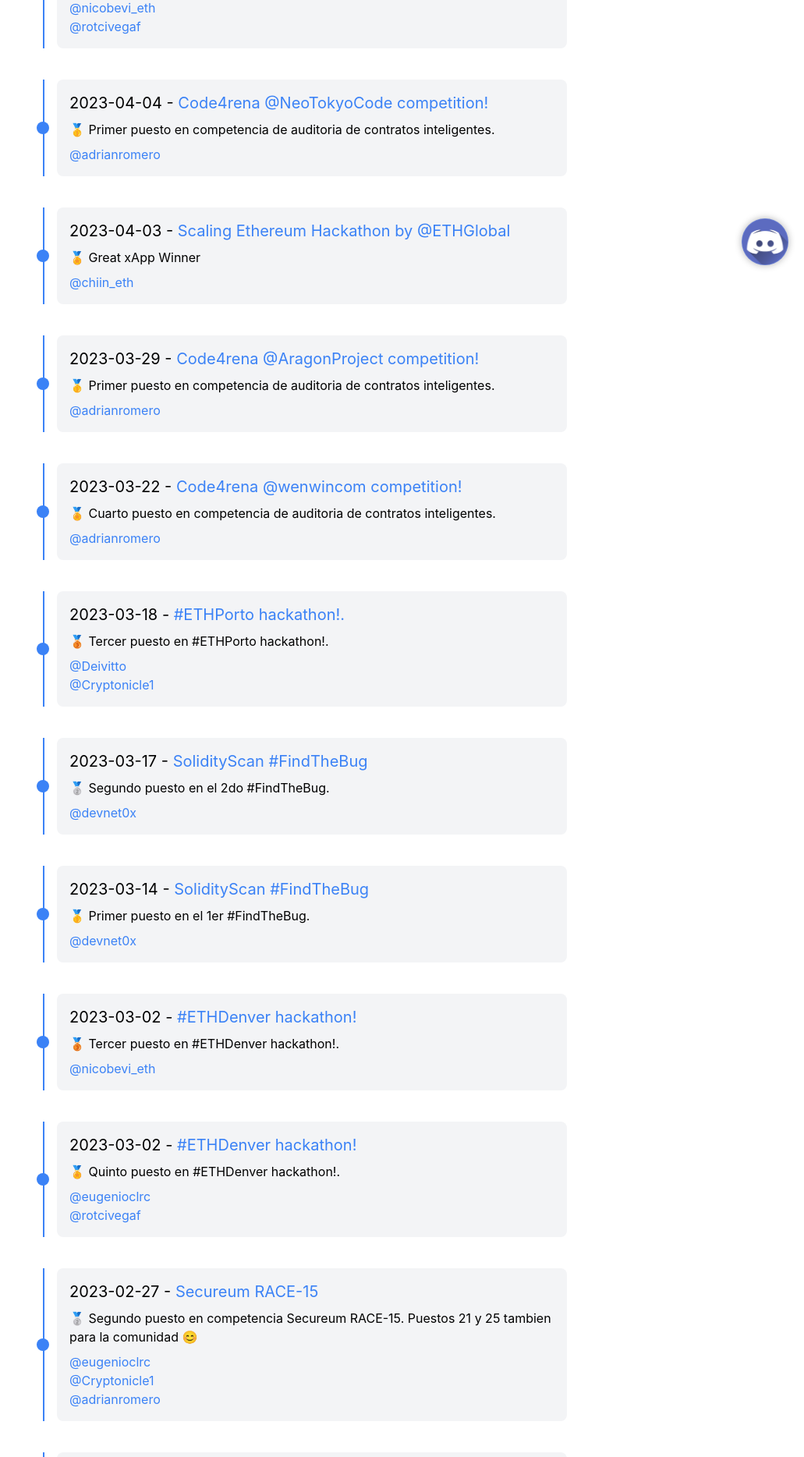
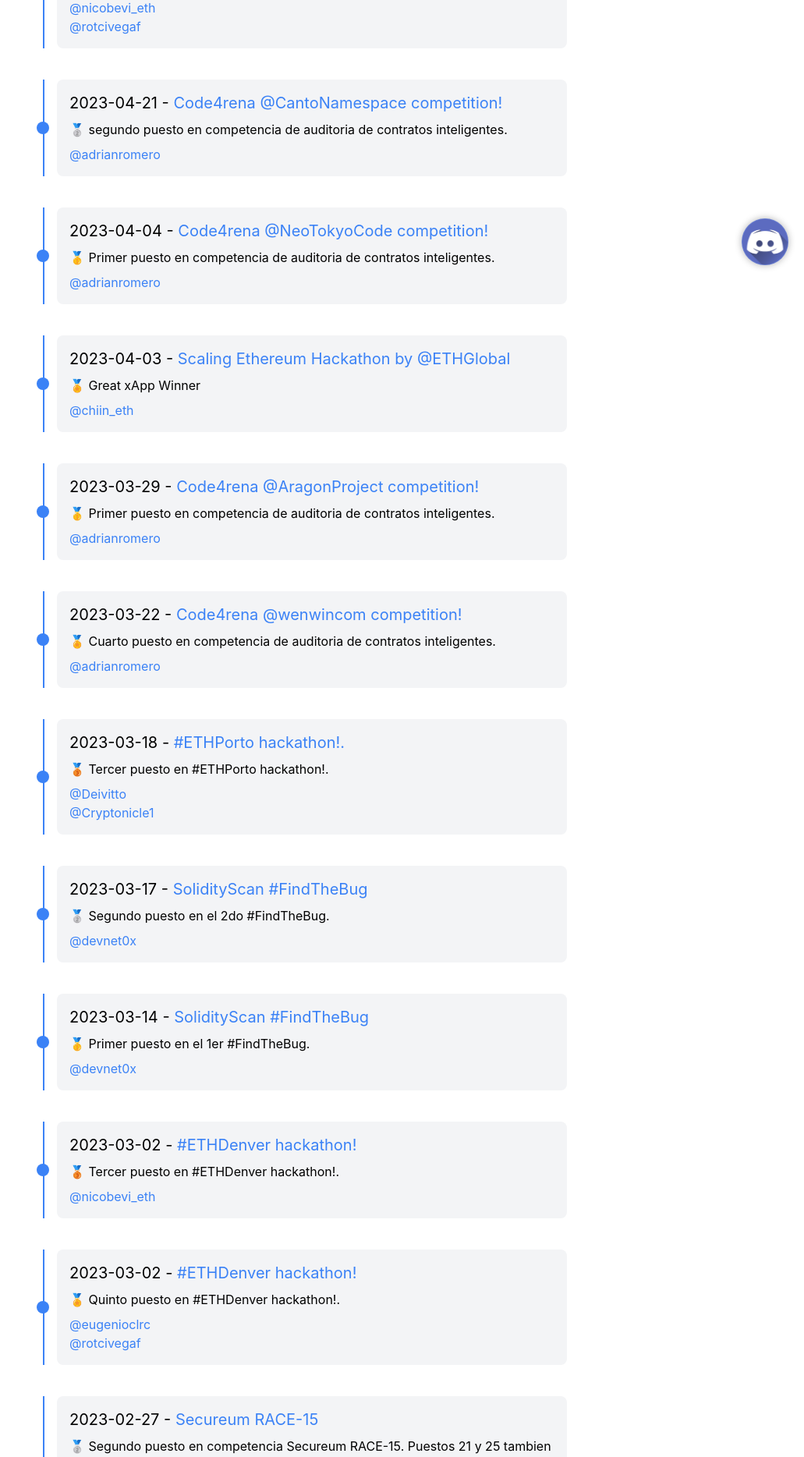
Before and after one commit to webtresclub/website, a Next.js app: page /halloffame in a window 1280 px wide. Shown: the part 440-2308 px from the top of the page at 78% size, without its empty margins (249-1280 px from the left). Built offline with nearby package versions, Linux system fonts and the light colour scheme.

Commit message:
correcion tweet

```diff
--- a/pages/halloffame.js
+++ b/pages/halloffame.js
@@ -107,7 +107,7 @@
   },
   {
     title: 'Code4rena @CantoNamespace competition!',
-    date: '2023-02-08',
+    date: '2023-04-21',
     description: '🥈 segundo puesto en competencia de auditoria de contratos inteligentes.',
     participants: ['https://twitter.com/adrianromero'],
     tweetUrl: 'https://twitter.com/code4rena/status/1649279929534775296',
```
